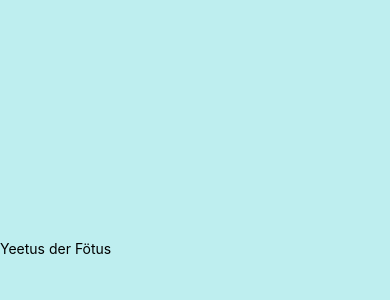
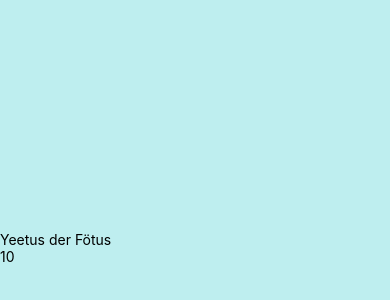
Before and after one commit to lizardman1028/Homework, a React Native app in the folder AppHW/: screen / in a window 390 px wide. Shown: the part 174-474 px from the top of the page. Built offline with nearby package versions, Linux system fonts and the light colour scheme.

Commit message:
Testing state name

```diff
--- a/AppHW/App.js
+++ b/AppHW/App.js
@@ -2,10 +2,16 @@ import React from 'react';
 import { StyleSheet, Text, View } from 'react-native';
 
 export default class App extends React.Component {
+
+yote = {
+  testVar: 10
+}
+
   render() {
     return (
       <View style={styles.container}>
         <Text>Yeetus der Fötus</Text>
+        <Text>{this.yote.testVar}</Text>
       </View>
     );
   }
```
